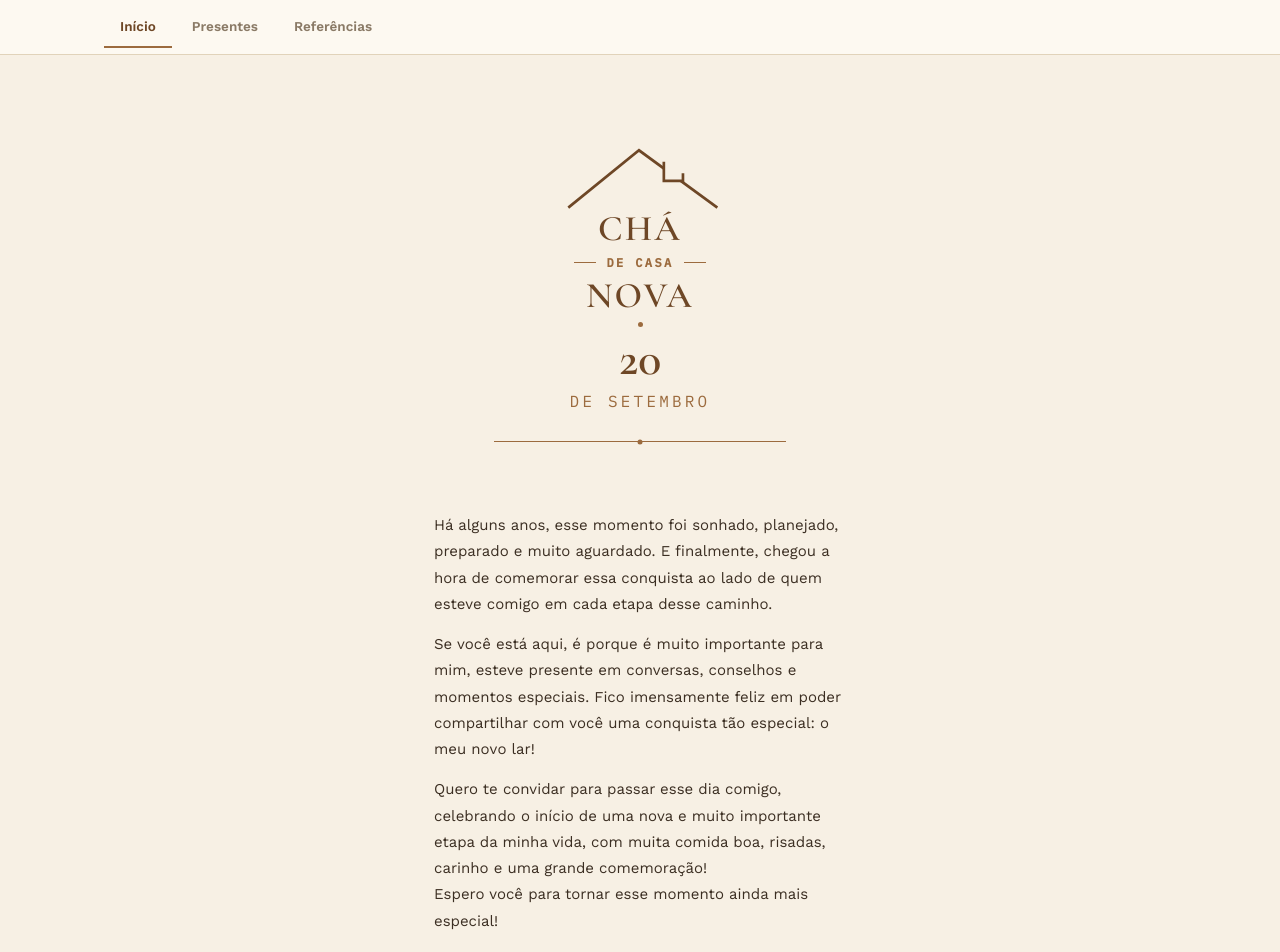
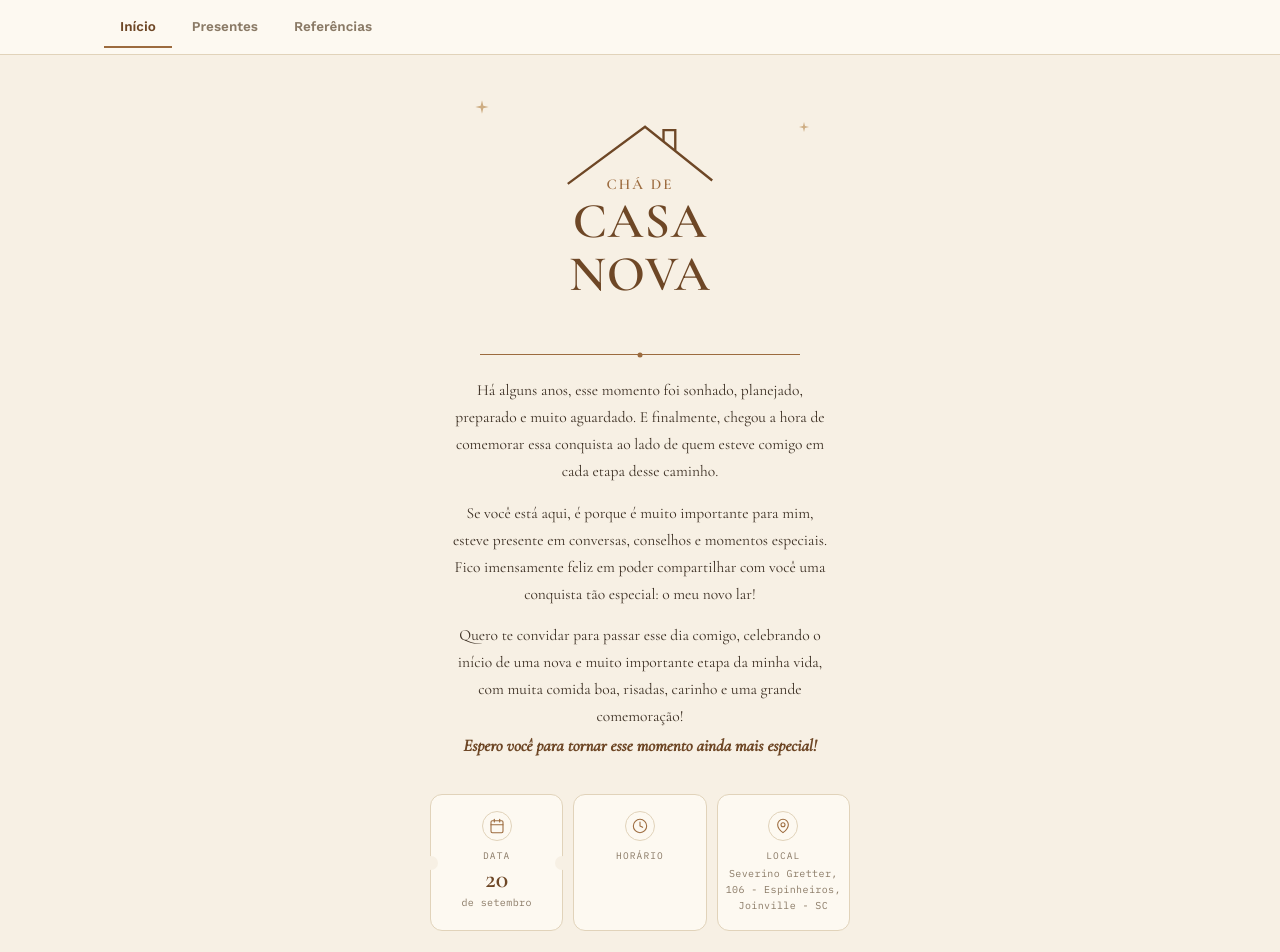
Before and after one commit to S3BOLD/CasaNova, a React (Vite) app: page / in a window 1280 px wide. Shown: the top 952 px of the page. Built offline with nearby package versions, Linux system fonts and the light colour scheme.

Commit message:
Ajustes HomePage

```diff
--- a/src/App.jsx
+++ b/src/App.jsx
@@ -21,7 +21,7 @@ export default function App() {
       {tab === 'gifts' && <GiftsPage />}
       {tab === 'references' && <ReferencesPage />}
 
-      <footer className="app-footer">feito com carinho para a casa nova</footer>
+
     </>
   );
 }
--- a/src/components/Hero.jsx
+++ b/src/components/Hero.jsx
@@ -1,32 +1,29 @@
-import { CONFIG } from '../config.js';
-
 export default function Hero() {
   return (
-    <header className="hero">
-      <div className="arch-frame">
-        <div className="house-icon">
-          <svg viewBox="0 0 90 60">
-            <path d="M8 34 L45 4 L86 34" />
-            <path d="M58 10 L58 20 L68 20 L68 16" />
-          </svg>
-        </div>
+    <div className="invite-frame">
+      <svg className="sparkle sparkle-a" viewBox="0 0 24 24">
+        <path d="M12 2 L14 10 L22 12 L14 14 L12 22 L10 14 L2 12 L10 10 Z" fill="currentColor" />
+      </svg>
+      <svg className="sparkle sparkle-b" viewBox="0 0 24 24">
+        <path d="M12 2 L14 10 L22 12 L14 14 L12 22 L10 14 L2 12 L10 10 Z" fill="currentColor" />
+      </svg>
 
-        <h1 className="hero-title">
-          <span className="hero-title-big">Chá</span>
-          <span className="hero-title-mid">
-            <i className="dash" />
-            de casa
-            <i className="dash" />
-          </span>
-          <span className="hero-title-big">nova</span>
+      <div className="invite-roof">
+        <svg viewBox="0 0 90 40">
+          <path d="M2 38 L48 4 L88 36" />
+          <path d="M59 13 L59 6 L66 6 L66 18" />
+        </svg>
+      </div>
+
+      <div className="invite-frame-body">
+        <p className="invite-eyebrow">Chá de</p>
+        <h1 className="invite-title">
+          Casa
+          <br />
+          Nova
         </h1>
-
-        <span className="tiny-dot" />
-
-        <div className="date-num">{CONFIG.dateNum}</div>
-        <div className="date-label">{CONFIG.dateLabel}</div>
-        <div className="arch-bottom-line" />
       </div>
-    </header>
+      <div className="arch-bottom-line" />
+    </div>
   );
 }
--- a/src/index.css
+++ b/src/index.css
@@ -88,98 +88,11 @@ button {
   color: var(--bronze-dark);
   border-bottom-color: var(--bronze);
 }
-
-/* ---------- HERO ---------- */
-.hero {
-  position: relative;
-  padding: 60px 24px 30px;
-  text-align: center;
-}
-.arch-frame {
-  position: relative;
-  width: min(340px, 82vw);
-  margin: 0 auto;
-  padding: 56px 24px 30px;
-
-}
-.house-icon {
-  position: absolute;
-  top: -30px;
-  left: 37%;
-  transform: translateX(-50%);
-  width: 86px;
-  height: 60px;
-  color: var(--bronze-dark);
-}
-.house-icon svg {
-  width: 200%;
-  height: 250%;
-  stroke: currentColor;
-  stroke-width: 1.4;
-  fill: var(--bg);
-}
-.hero-title {
-  margin: 0;
-  display: flex;
-  flex-direction: column;
-  align-items: center;
-  gap: 8px;
-  color: var(--bronze-dark);
-}
-.hero-title-big {
-  font-family: 'Cormorant Garamond', serif;
-  font-weight: 600;
-  text-transform: uppercase;
-  letter-spacing: 0.06em;
-  font-size: clamp(30px, 12vw, 36px);
-  line-height: 1;
-}
-.hero-title-mid {
-  display: flex;
-  align-items: center;
-  gap: 10px;
-  font-family: 'IBM Plex Mono', monospace;
-  font-size: 12px;
-  letter-spacing: 0.2em;
-  text-transform: uppercase;
-  color: var(--bronze);
-}
-.hero-title-mid .dash {
-  width: 22px;
-  height: 1px;
-  background: var(--bronze);
-  font-style: normal;
-}
-.tiny-dot {
-  display: block;
-  width: 5px;
-  height: 5px;
-  border-radius: 50%;
-  background: var(--bronze);
-  margin: 8px auto;
-}
-.date-num {
-  font-family: 'Cormorant Garamond', serif;
-  font-weight: 600;
-  font-size: clamp(38px, 12vw, 48px);
-  line-height: 1;
-  color: var(--bronze-dark);
-
-}
-.date-label {
-  font-family: 'IBM Plex Mono', monospace;
-  font-size: 16px;
-  letter-spacing: 0.2em;
-  text-transform: uppercase;
-  color: var(--bronze);
-  margin-top: 8px;
-
-}
 .arch-bottom-line {
   position: relative;
   height: 1px;
   background: var(--bronze);
-  margin-top: 30px;
+  margin-top: 26px;
 }
 .arch-bottom-line::after {
   content: '';
@@ -193,66 +106,230 @@ button {
   background: var(--bronze);
 }
 
-/* ---------- HOME INFO SECTION ---------- */
-.info-section {
-  max-width: 460px;
+/* ---------- HOME (página de convite) ---------- */
+.home-page {
+  padding: 0 20px 60px;
+}
+
+.invite-frame {
+  position: relative;
+  max-width: 320px;
   margin: 0 auto;
-  padding: 10px 24px 70px;
+  padding-top: 60px;
+}
+.sparkle {
+  position: absolute;
+  width: 16px;
+  height: 16px;
+  color: var(--bronze-soft);
+  opacity: 0.85;
+}
+.sparkle-a {
+  top: 4px;
+  left: -6px;
+}
+.sparkle-b {
+  top: 26px;
+  right: -10px;
+  width: 12px;
+  height: 12px;
+}
+.invite-roof {
+  position: absolute;
+  top: 25px;
+  left: 50%;
+  transform: translateX(-50%);
+  width: 100%;
+  height: 42px;
+  color: var(--bronze-dark);
+}
+.invite-roof svg {
+  width: 100%;
+  height: 160%;
+  stroke: currentColor;
+  stroke-width: 1.4;
+  fill: none;
+}
+.invite-frame-body {
+
+  padding: 20px 22px 28px;
   text-align: center;
 }
-.info-hosts {
+.invite-eyebrow {
   font-family: 'Cormorant Garamond', serif;
   font-weight: 600;
-  font-size: 26px;
+  letter-spacing: 0.14em;
+  text-transform: uppercase;
+  font-size: 15px;
+  color: var(--bronze);
+  margin: 0 0 2px;
+}
+.invite-title {
+  font-family: 'Cormorant Garamond', serif;
+  font-weight: 700;
+  text-transform: uppercase;
+  font-size: clamp(36px, 11vw, 50px);
+  line-height: 1.05;
+  letter-spacing: 0.02em;
   color: var(--bronze-dark);
-  margin: 0 0 14px;
+  margin: 0;
 }
-.welcome-message {
-  text-align: left;
+
+.invite-message {
+  max-width: 380px;
+  margin: 22px auto 0;
   display: flex;
   flex-direction: column;
   gap: 14px;
-  margin-bottom: 28px;
-  padding-bottom: 24px;
-  border-bottom: 1px dashed var(--line);
+  text-align: center;
 }
-.welcome-message p {
+.invite-message p {
   margin: 0;
-  font-size: 15px;
+  font-family: 'Cormorant Garamond', serif;
+  font-size: 15.5px;
   line-height: 1.75;
   color: var(--ink);
 }
-.info-lines {
+.invite-highlight {
+  font-family: 'Cormorant Garamond', serif !important;
+  font-style: italic;
+  font-weight: 600 !important;
+  font-size: 17px !important;
+  color: var(--bronze-dark) !important;
+}
+
+.invite-details {
+  display: flex;
+  gap: 10px;
+  max-width: 420px;
+  margin: 34px auto 0;
+}
+.detail-card {
+  position: relative;
+  flex: 1;
+  min-width: 0;
+  background: var(--surface);
+  border: 1px solid var(--line);
+  border-radius: 12px;
+  padding: 16px 8px;
   display: flex;
   flex-direction: column;
-  gap: 6px;
-  margin-bottom: 18px;
+  align-items: center;
+  gap: 4px;
 }
-.info-line {
+.detail-card.ticket::before,
+.detail-card.ticket::after {
+  content: '';
+  position: absolute;
+  top: 50%;
+  transform: translateY(-50%);
+  width: 14px;
+  height: 14px;
+  border-radius: 50%;
+  background: var(--bg);
+}
+.detail-card.ticket::before {
+  left: -7px;
+}
+.detail-card.ticket::after {
+  right: -7px;
+}
+.detail-icon {
+  width: 30px;
+  height: 30px;
+  border-radius: 50%;
+  border: 1px solid var(--line);
+  display: flex;
+  align-items: center;
+  justify-content: center;
+  color: var(--bronze);
+  margin-bottom: 2px;
+}
+.detail-label {
   font-family: 'IBM Plex Mono', monospace;
-  font-size: 12.5px;
-  letter-spacing: 0.05em;
-  color: var(--bronze);
+  font-size: 9.5px;
+  letter-spacing: 0.12em;
+  text-transform: uppercase;
+  color: var(--ink-soft);
+  margin-top: 2px;
+}
+.detail-big {
+  font-family: 'Cormorant Garamond', serif;
+  font-weight: 700;
+  font-size: 26px;
+  line-height: 1;
+  color: var(--bronze-dark);
+}
+.detail-big.small {
+  font-size: 18px;
+}
+.detail-sub {
+  font-family: 'IBM Plex Mono', monospace;
+  font-size: 10px;
+  letter-spacing: 0.04em;
+  color: var(--ink-soft);
+  text-align: center;
+}
+.detail-sub.address {
+  line-height: 1.6;
+}
+
+.gift-banner {
+  max-width: 420px;
+  margin: 30px auto 0;
+  background: var(--bg-panel);
+  border-radius: 14px;
+  padding: 16px;
+  display: flex;
+  align-items: center;
+  gap: 12px;
+  flex-wrap: wrap;
+}
+.gift-banner-icon {
+  color: var(--bronze-dark);
+  flex-shrink: 0;
+}
+.gift-banner-text {
+  flex: 1 1 200px;
+}
+.gift-banner-text strong {
+  display: block;
+  font-size: 13.5px;
+  color: var(--bronze-dark);
+  margin-bottom: 2px;
+}
+.gift-banner-text p {
   margin: 0;
+  font-size: 12px;
+  line-height: 1.5;
+  color: var(--ink-soft);
 }
-.info-note {
-  font-size: 14.5px;
-  line-height: 1.7;
-  color: var(--ink-soft);
-  margin: 0 0 26px;
+.gift-banner button {
+  background: none;
+  border: 1px solid var(--bronze);
+  color: var(--bronze-dark);
+  border-radius: 8px;
+  padding: 8px 14px;
+  font-size: 11px;
+  font-weight: 700;
+  letter-spacing: 0.04em;
+  text-transform: uppercase;
+  cursor: pointer;
+  white-space: nowrap;
 }
-.cta-btn {
+.gift-banner button:hover {
   background: var(--bronze);
   color: #fff;
-  border: none;
-  border-radius: 10px;
-  padding: 12px 24px;
-  font-size: 14px;
+}
+
+.invite-footer {
+  text-align: center;
+  font-family: 'Cormorant Garamond', serif;
+  font-style: italic;
   font-weight: 600;
-  cursor: pointer;
-}
-.cta-btn:hover {
-  background: var(--bronze-dark);
+  font-size: 16px;
+  color: var(--bronze-dark);
+  margin: 30px 0 0;
 }
 
 /* ---------- PÁGINAS (Referências etc.) ---------- */
@@ -876,8 +953,11 @@ button {
 
 }
 @media (max-width: 520px) {
-  .hero {
-    padding: 54px 16px 30px;
+  .home-page {
+    padding: 0 14px 50px;
+  }
+  .invite-details {
+    gap: 8px;
   }
   .layout {
     padding: 10px 16px 70px;
--- a/src/pages/HomePage.jsx
+++ b/src/pages/HomePage.jsx
@@ -1,38 +1,99 @@
+import { Calendar, Clock, MapPin, Gift } from 'lucide-react';
 import Hero from '../components/Hero.jsx';
 import { CONFIG } from '../config.js';
 
+function DetailCard({ icon, label, ticket, children }) {
+  return (
+    <div className={`detail-card ${ticket ? 'ticket' : ''}`}>
+      <div className="detail-icon">{icon}</div>
+      <span className="detail-label">{label}</span>
+      {children}
+    </div>
+  );
+}
+
 export default function HomePage({ onGoToGifts }) {
-  const hostDisplay = CONFIG.hostNames.filter(Boolean).join(' & ');
+  const addressLines = (CONFIG.address || '').split('\n');
+  const paragraphs = CONFIG.welcomeMessage || [];
 
   return (
     <main className="page home-page">
       <Hero />
 
-      <section className="info-section">
+      {paragraphs.length > 0 && (
+        <div className="invite-message">
+          {paragraphs.map((paragraph, i) => {
+            const isLast = i === paragraphs.length - 1;
+            const lines = paragraph.split('\n');
 
-        {CONFIG.welcomeMessage?.length > 0 && (
-          <div className="welcome-message">
-            {CONFIG.welcomeMessage.map((paragraph, i) => (
+            // Se o último parágrafo tiver uma quebra de linha, a última
+            // linha vira uma frase de destaque (sem duplicar nenhum texto).
+            if (isLast && lines.length > 1) {
+              const mainLines = lines.slice(0, -1);
+              const highlight = lines[lines.length - 1];
+              return (
+                <div key={i}>
+                  <p>
+                    {mainLines.map((line, j) => (
+                      <span key={j}>
+                        {line}
+                        {j < mainLines.length - 1 && <br />}
+                      </span>
+                    ))}
+                  </p>
+                  <p className="invite-highlight">{highlight}</p>
+                </div>
+              );
+            }
+
+            return (
               <p key={i}>
-                {paragraph.split('\n').map((line, j, arr) => (
+                {lines.map((line, j, arr) => (
                   <span key={j}>
                     {line}
                     {j < arr.length - 1 && <br />}
                   </span>
                 ))}
               </p>
+            );
+          })}
+        </div>
+      )}
+
+      <div className="invite-details">
+        <DetailCard icon={<Calendar size={16} strokeWidth={1.6} />} label="Data" ticket>
+          <div className="detail-big">{CONFIG.dateNum}</div>
+          <div className="detail-sub">{CONFIG.dateLabel}</div>
+        </DetailCard>
+
+        <DetailCard icon={<Clock size={16} strokeWidth={1.6} />} label="Horário">
+          <div className="detail-big small">{CONFIG.time}</div>
+        </DetailCard>
+
+        <DetailCard icon={<MapPin size={16} strokeWidth={1.6} />} label="Local">
+          <div className="detail-sub address">
+            {addressLines.map((line, i) => (
+              <span key={i}>
+                {line}
+                <br />
+              </span>
             ))}
           </div>
-        )}
-        <div className="info-lines">
-        {CONFIG.note && <p className="info-note">{CONFIG.note}</p>}
+        </DetailCard>
+      </div>
+
+      {(CONFIG.giftBannerTitle || CONFIG.giftBannerText) && (
+        <div className="gift-banner">
+          <Gift size={22} className="gift-banner-icon" />
+          <div className="gift-banner-text">
+            {CONFIG.giftBannerTitle && <strong>{CONFIG.giftBannerTitle}</strong>}
+            {CONFIG.giftBannerText && <p>{CONFIG.giftBannerText}</p>}
+          </div>
+          <button onClick={onGoToGifts}>Ver lista de presentes</button>
         </div>
-          {CONFIG.address && <p className="info-line">📍 {CONFIG.address}</p>}
-          <br />
-        <button className="cta-btn" onClick={onGoToGifts}>
-          Ver lista de presentes
-        </button>
-      </section>
+      )}
+
+
     </main>
   );
 }
```
